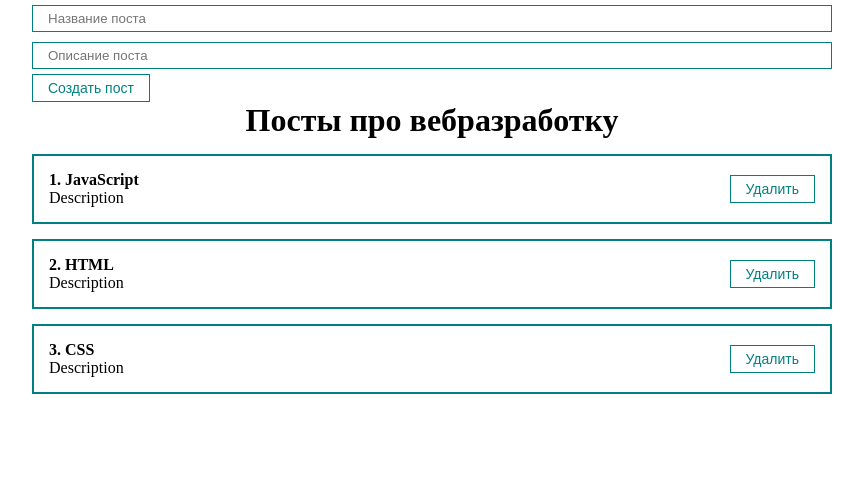
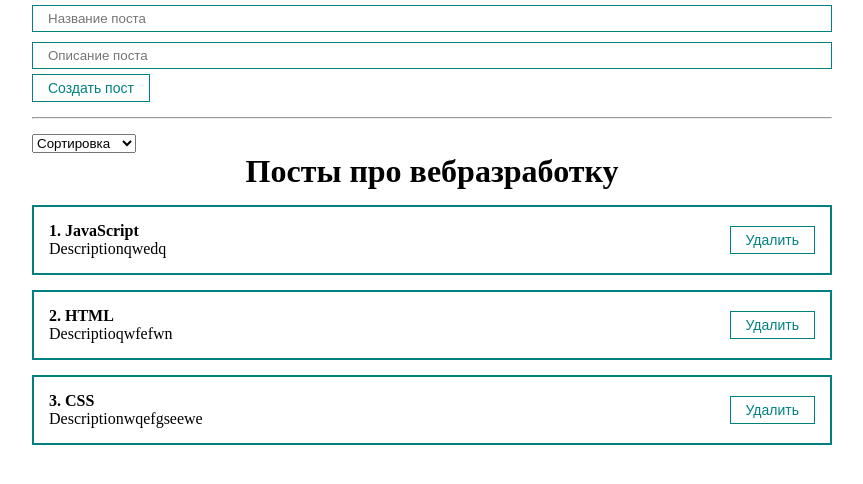
Before and after one commit to ArtemBakhmatov/react_project, a React (Create React App) app: page / in a window 1280 px wide. Shown: the top 484 px of the page, without its empty margins (208-1071 px from the left). Built offline with nearby package versions, Linux system fonts and the light colour scheme.

Commit message:
Сортивовка постов

```diff
--- a/src/App.js
+++ b/src/App.js
@@ -3,12 +3,13 @@
 import './styles/App.css';
 import PostList from "./components/PostList";
 import PostForm from "./components/PostForm";
+import MySelect from "./components/UI/select/MySelect";
 
 function App() {
 	const [posts, setPosts] = useState([
-		{id: 1, title: 'JavaScript', body: 'Description'},
-		{id: 2, title: 'HTML', body: 'Description'},
-		{id: 3, title: 'CSS', body: 'Description'}
+		{id: 1, title: 'JavaScript', body: 'Descriptionqwedq'},
+		{id: 2, title: 'HTML', body: 'Descriptioqwfefwn'},
+		{id: 3, title: 'CSS', body: 'Descriptionwqefgseewe'}
 	]);
 
 	const createPost = (newPost) => {
@@ -20,10 +21,27 @@
 		setPosts(posts.filter(p => p.id !== post.id));
 	}
 
+	const [selectedSost, setSelectedSost] = useState('');
+	const sortPosts = (sort) => {
+		setSelectedSost(sort);
+		setPosts([...posts].sort((a, b) => a[sort].localeCompare(b[sort])));
+	};
 
 	return (
 		<div className="App">
 			<PostForm create={createPost} />
+			<hr style={{margin: '15px 0'}} />
+			<div>
+				<MySelect
+					value={selectedSost}
+					onChange={sortPosts}
+					defaultValue='Сортировка'
+					options={[
+						{value: 'title', name: 'По названию'},
+						{value: 'body', name: 'По описанию'}
+					]}
+				/>
+			</div>
 			{posts.length !== 0
 				?
 					<PostList remove={removePost} posts={posts} title='Посты про вебразработку' />
--- /dev/null
+++ b/src/components/UI/select/MySelect.js
@@ -0,0 +1,19 @@
+import React from 'react';
+
+const MySelect = ({options, defaultValue, value, onChange}) => {
+    return (
+        <select
+            value={value}
+            onChange={e => onChange(e.target.value)}
+        >
+            <option disabled value="">{defaultValue}</option>
+            {options.map(option =>
+                <option key={option.value} value={option.value}>
+                    {option.name}
+                </option>
+            )}
+        </select>
+    );
+};
+
+export default MySelect;
```
